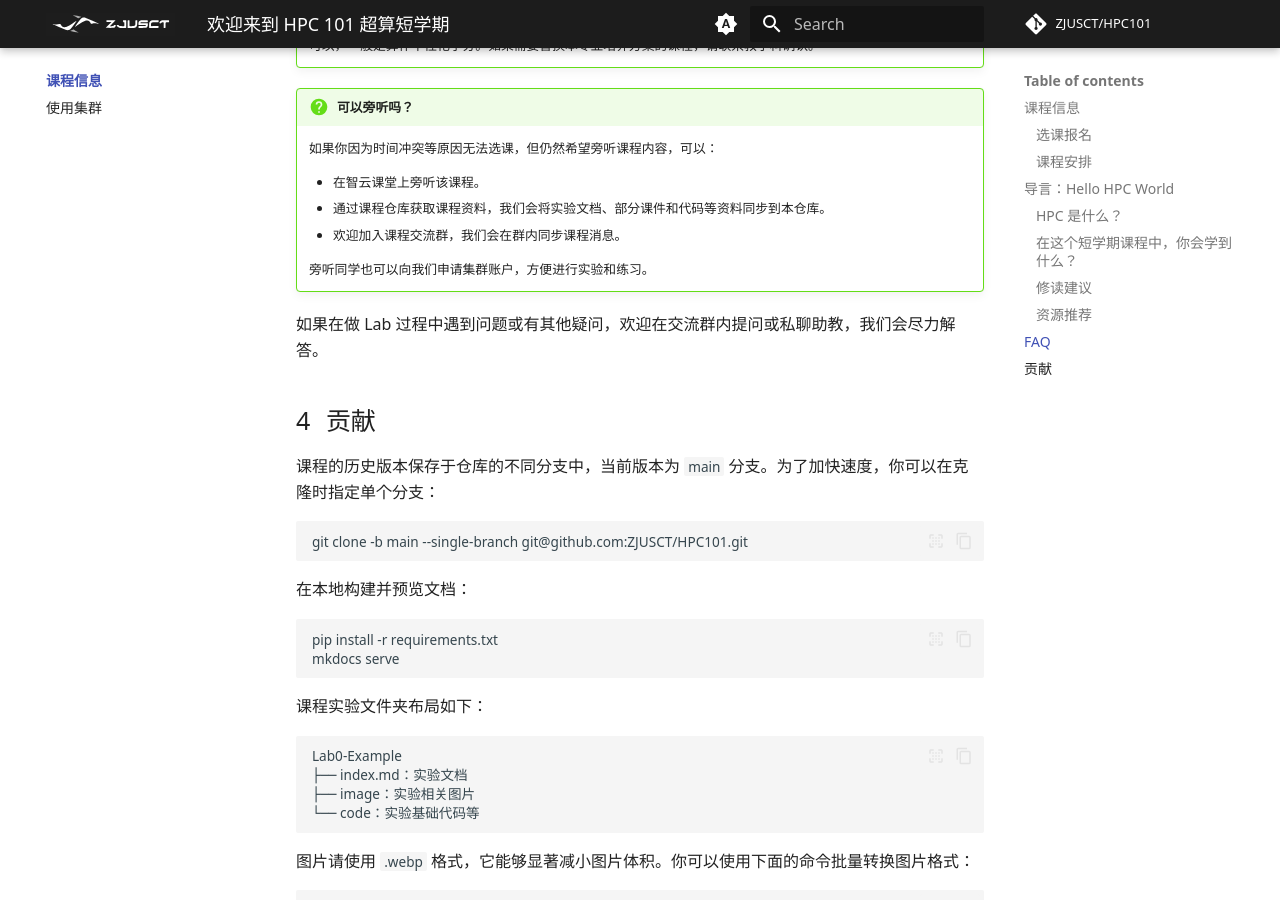
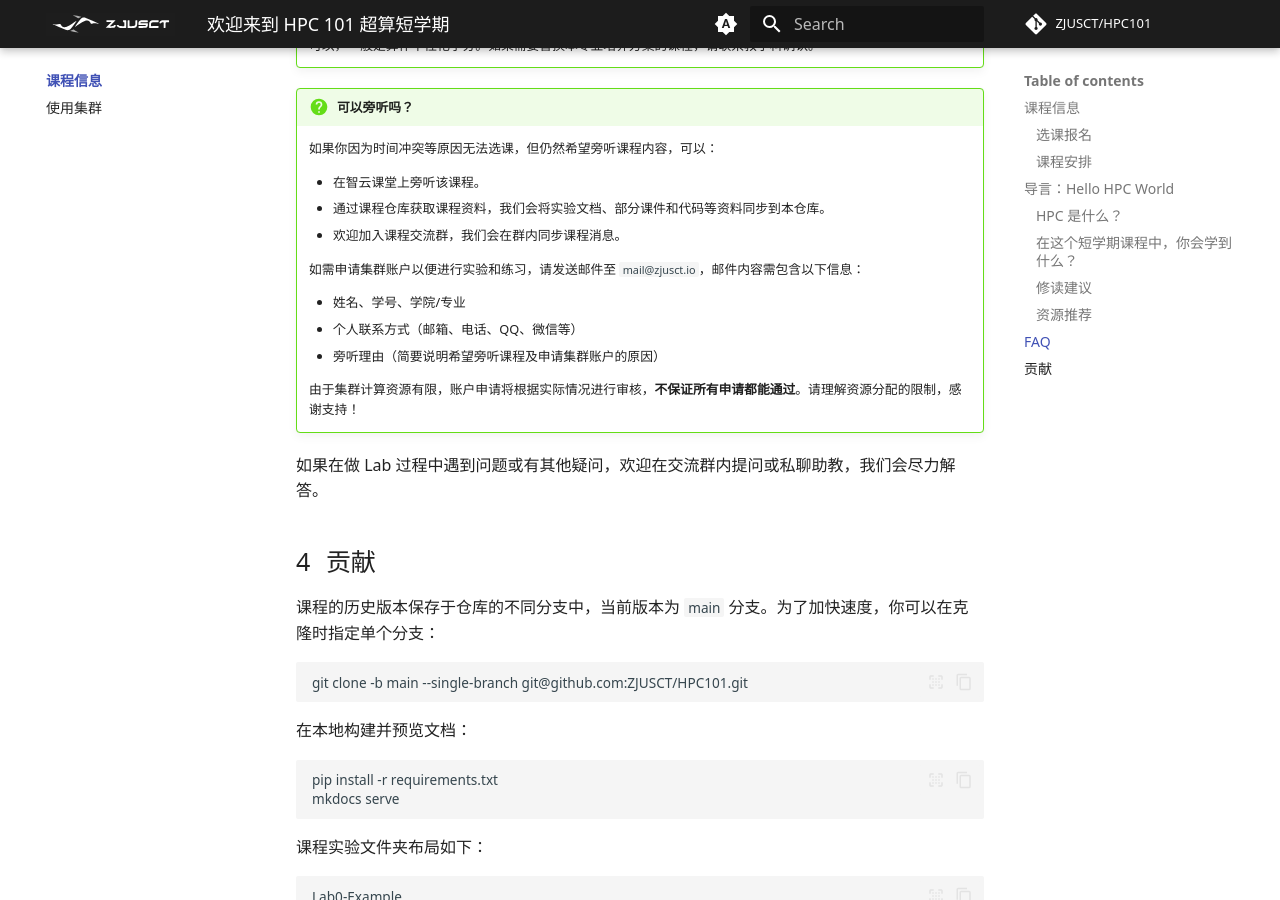
Before and after one commit to wys917/HPC101, an MkDocs documentation site: the page built from docs/index.md, in a window 1280 px wide and 900 px high, scrolled down 7085 px. Built offline with MkDocs 1.6.1 and Material for MkDocs 9.7.7, drawn with Linux system fonts in a browser that asks for light colours; emoji names are drawn with the system emoji font; some web fonts are replaced; comment, search, counter and statistics services are not loaded.

Commit message:
docs: update cluster account application process for auditing students

```diff
--- a/docs/index.md
+++ b/docs/index.md
@@ -182,7 +182,13 @@ HPC 提供的超高性能，使得它在很多领域都有着广泛的应用。
     - 通过课程仓库获取课程资料，我们会将实验文档、部分课件和代码等资料同步到本仓库。
     - 欢迎加入课程交流群，我们会在群内同步课程消息。
 
-    旁听同学也可以向我们申请集群账户，方便进行实验和练习。
+    如需申请集群账户以便进行实验和练习，请发送邮件至 `mail@zjusct.io`，邮件内容需包含以下信息：
+
+    - 姓名、学号、学院/专业
+    - 个人联系方式（邮箱、电话、QQ、微信等）
+    - 旁听理由（简要说明希望旁听课程及申请集群账户的原因）
+
+    由于集群计算资源有限，账户申请将根据实际情况进行审核，**不保证所有申请都能通过**。请理解资源分配的限制，感谢支持！
 
 如果在做 Lab 过程中遇到问题或有其他疑问，欢迎在交流群内提问或私聊助教，我们会尽力解答。
 
```
